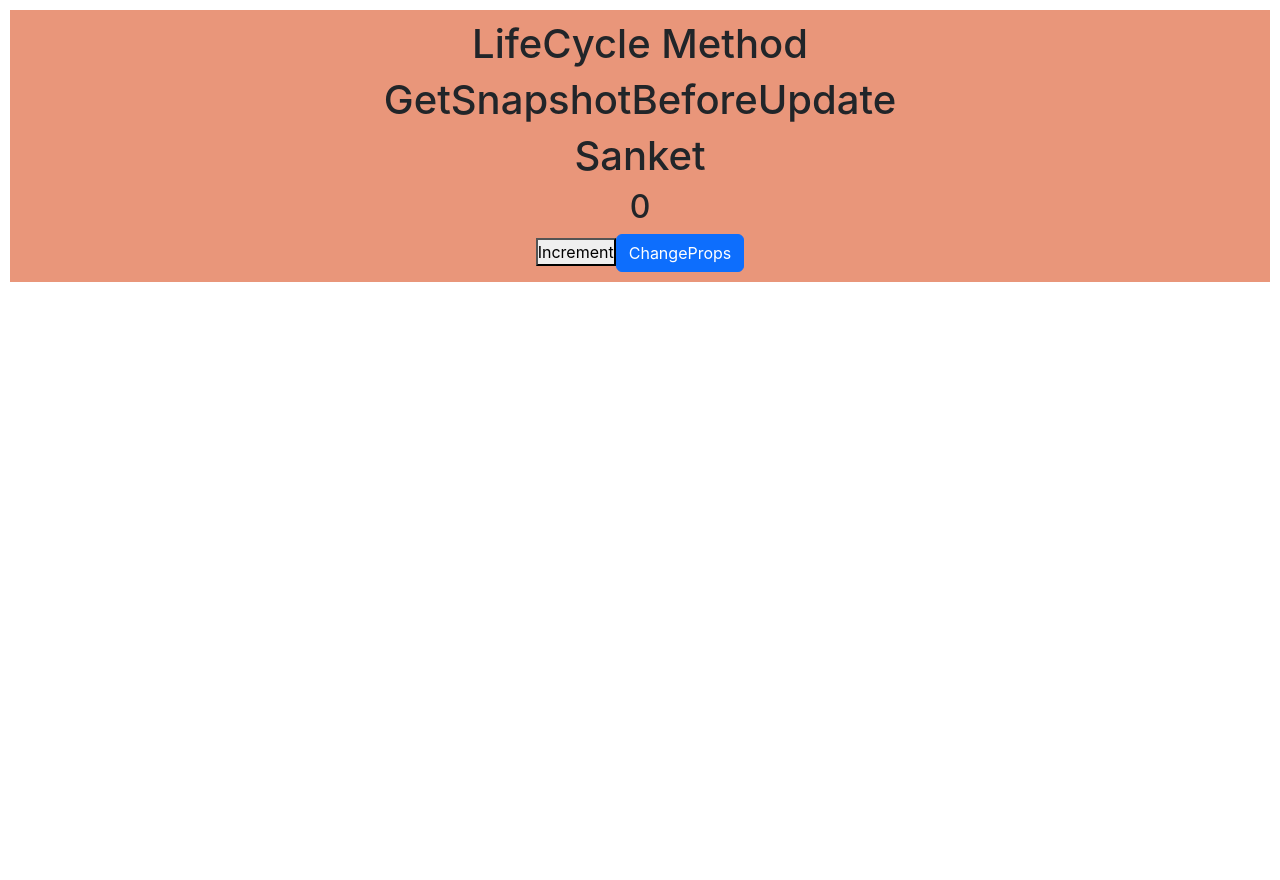
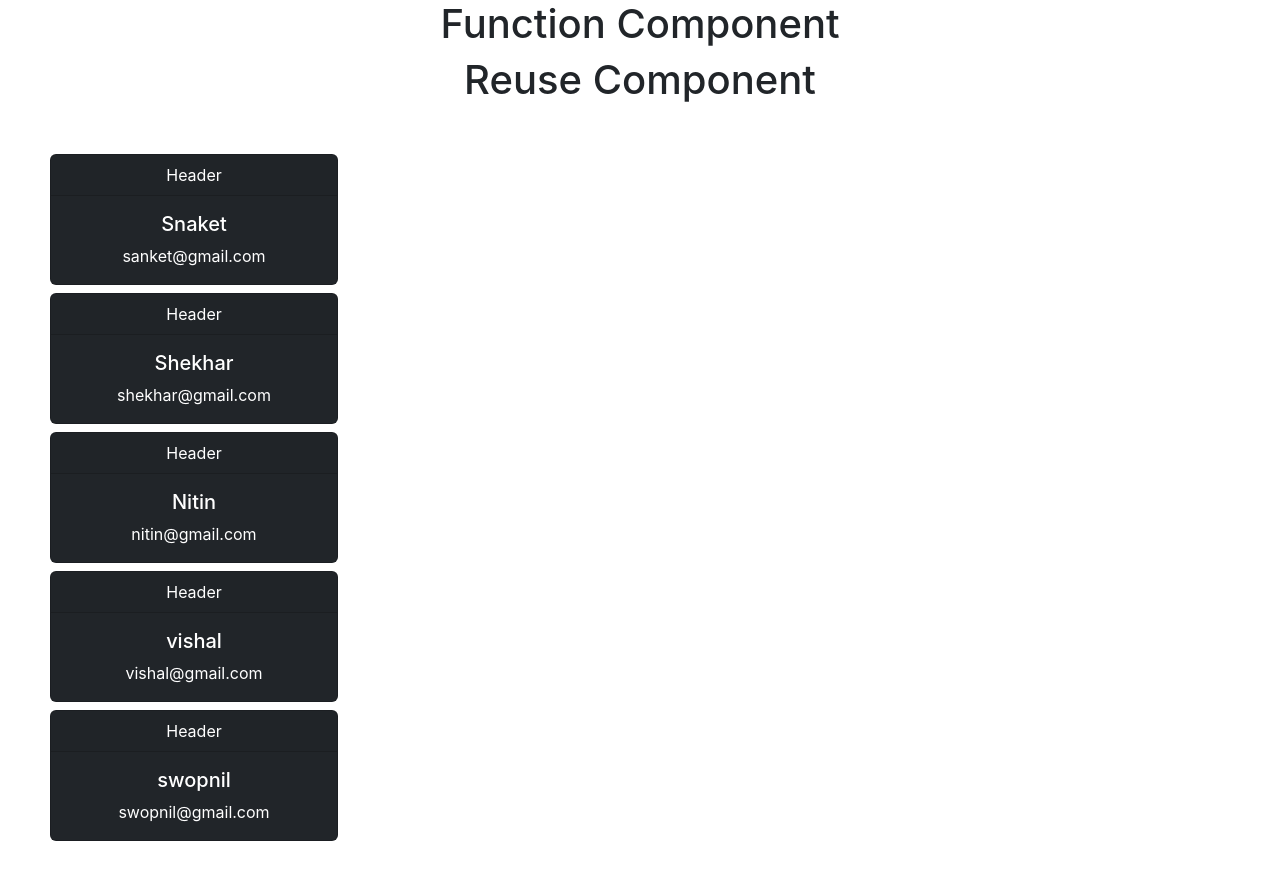
Before and after one commit to sanketpujari33/Full-Stack-Develaper, a React (Create React App) app in the folder Web-Technologies/React-Js/blog/: page / in a window 1280 px wide. Shown: the top 880 px of the page. Before the commit the page ends 800 px from the top, so only its background shows below. Built offline with nearby package versions, Linux system fonts and the light colour scheme.

Commit message:
Reuse Component

```diff
--- a/Web-Technologies/React-Js/blog/src/App.css
+++ b/Web-Technologies/React-Js/blog/src/App.css
@@ -1,7 +1,3 @@
-*{
-  margin: 0;
-  padding: 0;
-}
 .App {
   text-align: center;
 }
--- a/Web-Technologies/React-Js/blog/src/App.js
+++ b/Web-Technologies/React-Js/blog/src/App.js
@@ -1,15 +1,15 @@
 import "./App.css";
-import LifeCycleMethod from "./components/lifeCycleMethod/LifeCycleMethod.js";
+// import LifeCycleMethod from "./components/lifeCycleMethod/LifeCycleMethod.js";
 // import ClassComponent from "./components/class/ClassComponent";
-// import FunctionComponent from './components/function/FunctionComponent';
+import FunctionComponent from './components/function/FunctionComponent';
 // import Hook from './components/hook/Hook';
 
 function App() {
   return (
     <div className="App">
-       {/* <FunctionComponent/> */}
+       <FunctionComponent/>
       {/* <ClassComponent /> */}
-      <LifeCycleMethod/>
+      {/* <LifeCycleMethod/> */}
        {/* <Hook/> */}
     </div>
   );
--- a/Web-Technologies/React-Js/blog/src/components/Function/FunctionComponent.js
+++ b/Web-Technologies/React-Js/blog/src/components/Function/FunctionComponent.js
@@ -1,5 +1,5 @@
-import ArrayListing from "./ArrayListing";
-import NestedList from "./NestedList";
+// import ArrayListing from "./ArrayListing";
+// import NestedList from "./NestedList";
 // import BasicFormValidation from "./BasicFormValidation";
 // import Bootstrap from "./Bootstrap";
 // import ConditionalRendering from "./ConditionalRendering";
@@ -11,9 +11,11 @@ import NestedList from "./NestedList";
 // import PropsWithFunctionalComponent from "./PropsWithFunctionalComponent";
 // import StyleType from "./StyleType";
 
+import ReuseComponent from "./ReuseComponent";
+
 function FunctionComponent() {
     return (
-        <div style={{ backgroundColor: "gray", margin: 0, padding: 0 }}>
+        <div>
             <h1>Function Component</h1>
             {/* <PassFunctionAsProps />
             <BasicFormValidation />
@@ -26,8 +28,9 @@ function FunctionComponent() {
             <ConditionalRendering />
             <StyleType />
             <Bootstrap />
-            <ArrayListing/>*/}
-            <NestedList/>
+            <ArrayListing/>
+            <NestedList/>*/}
+            <ReuseComponent/>
         </div>
     );
 }
--- a/Web-Technologies/React-Js/blog/src/components/Function/ReuseComponent.js
+++ b/Web-Technologies/React-Js/blog/src/components/Function/ReuseComponent.js
@@ -0,0 +1,24 @@
+import Student from "./Student";
+
+function ReuseComponent() {
+    const data = [
+        { name: 'Snaket', age: 24, email: 'sanket@gmail.com', contact: 111 },
+        { name: 'Shekhar', age: 28, email: 'shekhar@gmail.com', contact: 222 },
+        { name: 'Nitin', age: 29, email: 'nitin@gmail.com', contact: 333 },
+        { name: 'vishal', age: 23, email: 'vishal@gmail.com', contact: 444 },
+        { name: 'swopnil', age: 27, email: 'swopnil@gmail.com', contact: 555 }
+    ];
+
+    return (
+        <>
+            <h1>Reuse Component</h1>
+            <div style={{ padding: 20, margin: 30, justifyContent: 'space-evenly', flexWrap: 'wrap' }}>
+                {data.map((item, i) =>
+                    <Student data={item} />
+                )}
+            </div>
+        </>
+    );
+}
+
+export default ReuseComponent;
--- /dev/null
+++ b/Web-Technologies/React-Js/blog/src/components/Function/Student.js
@@ -0,0 +1,25 @@
+import {Card} from 'react-bootstrap'
+function Student(props) {
+    console.log(props);
+    return (
+          <>
+            <Card
+              bg={"Dark".toLowerCase()}
+              key={"Dark"}
+              text={"Dark".toLowerCase() === 'light' ? 'dark' : 'white'}
+              style={{ width: '18rem' }}
+              className="mb-2"
+            >
+              <Card.Header>Header</Card.Header>
+              <Card.Body>
+                <Card.Title>{ props.data.name}</Card.Title>
+                <Card.Text>
+                  {props.data.email}
+                </Card.Text>
+              </Card.Body>
+            </Card>
+        </>
+    );
+}
+
+export default Student;
```
